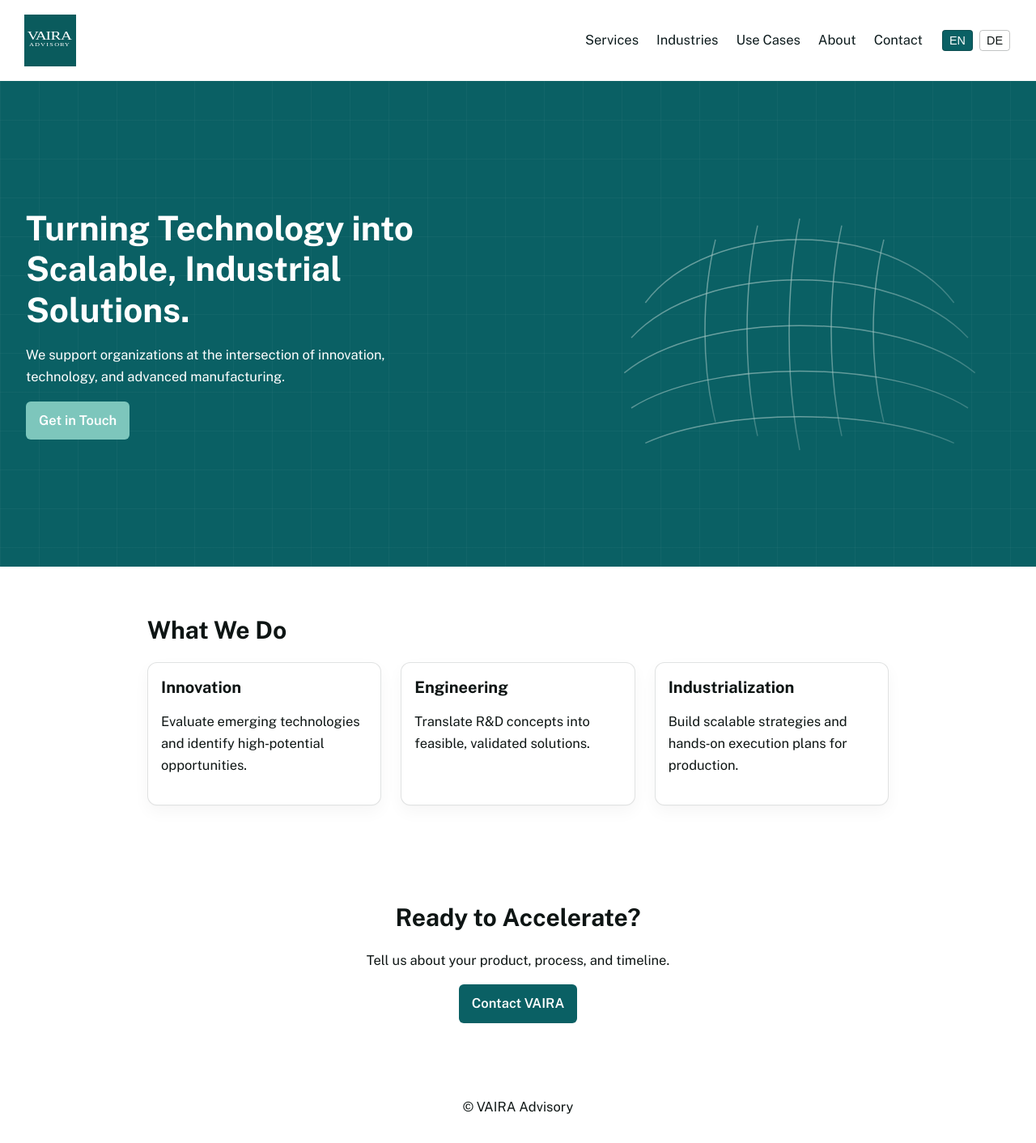
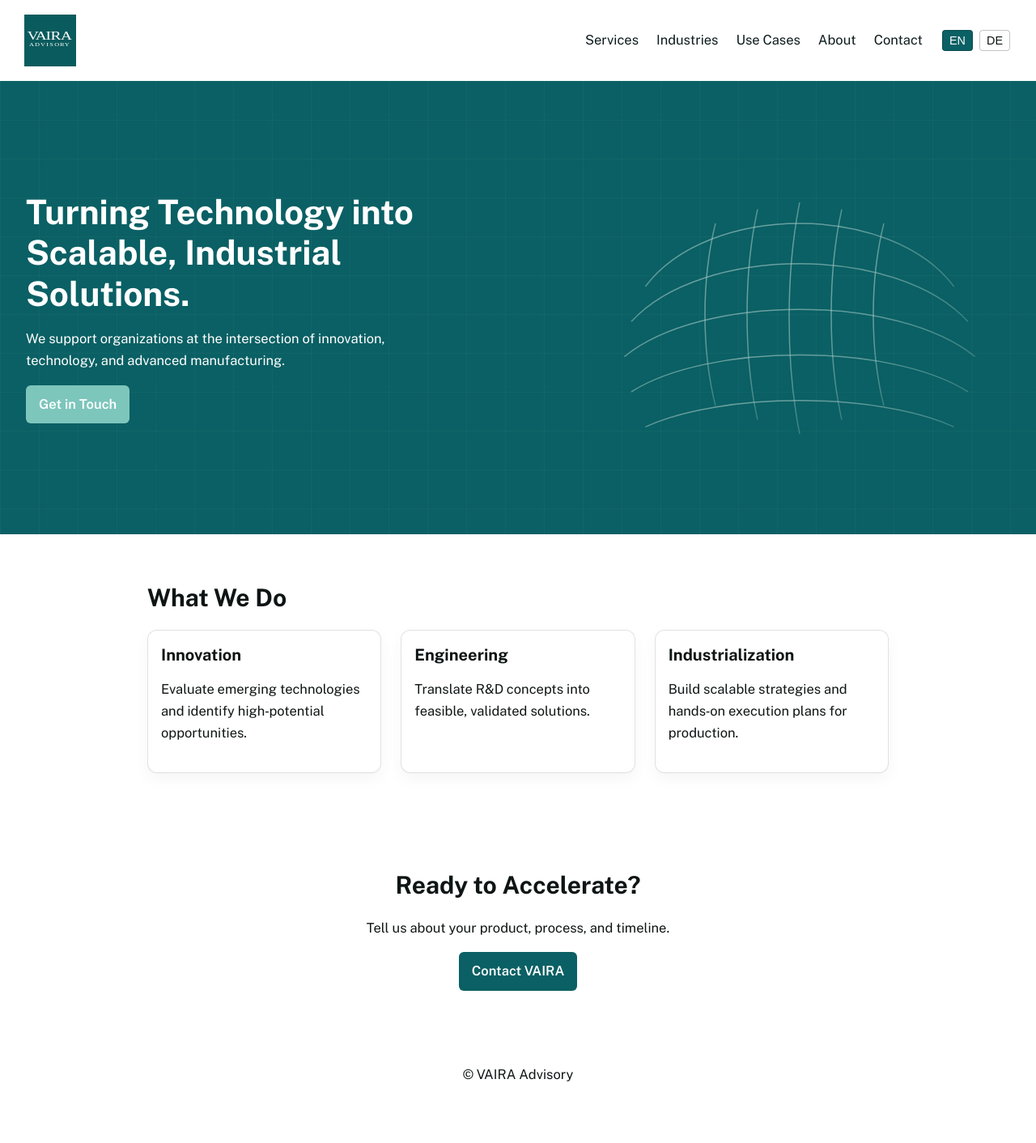
Before and after one commit to raphaelheeb/vaira-advisory, a Jekyll site: the page built from index.html, in a window 1280 px wide. Shown: the whole page at 81% size. Built offline with Jekyll 4.4.1, drawn with Linux system fonts in a browser that asks for light colours; after the commit the page ends 1372 px from its top, so only the background shows below that.

Commit message:
Update styles.css

```diff
--- a/assets/css/styles.css
+++ b/assets/css/styles.css
@@ -33,8 +33,8 @@
   --hero-col-left: 1.1fr;
   --hero-col-right: 1.4fr;
   --hero-gap: 32px;
-  --hero-pad-top: 40px;
-  --hero-pad-bottom: 40px;
+  --hero-pad-top: 20px;
+  --hero-pad-bottom: 20px;
   --hero-visual-max: 520px;
 }
 
```
